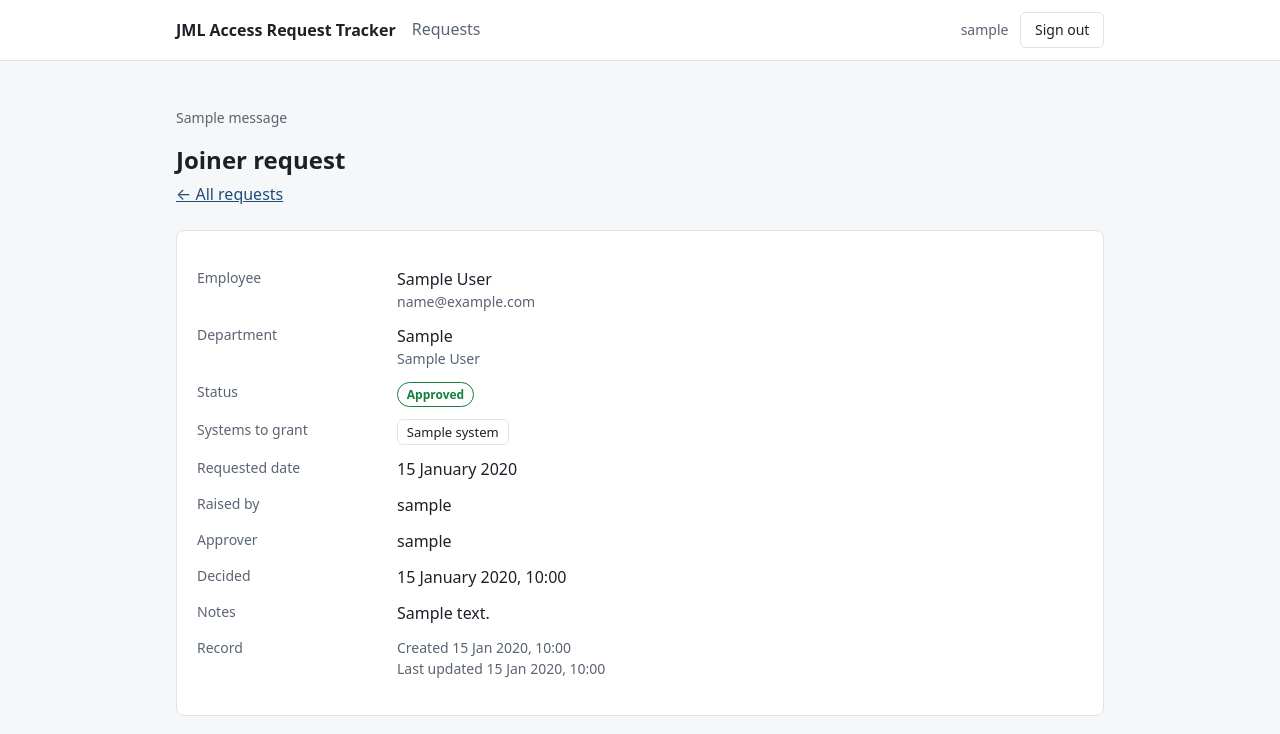
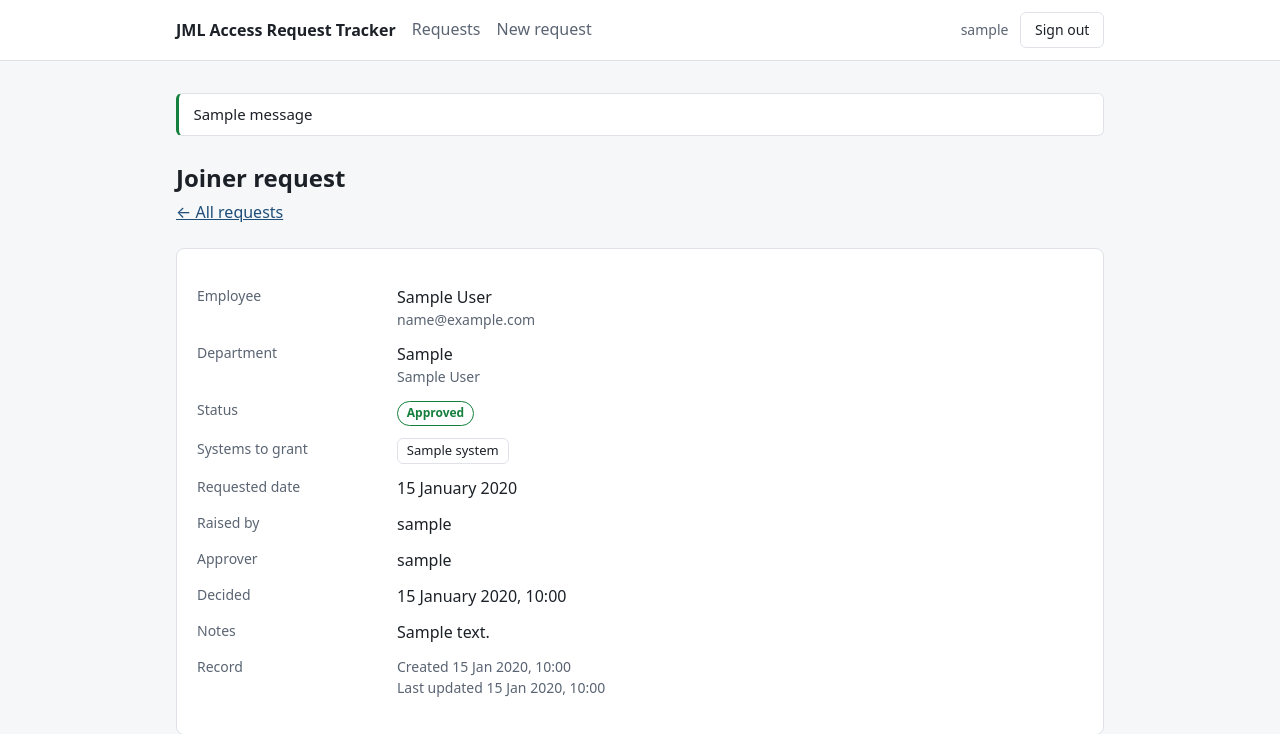
Before and after one commit to protectIDmarc/jmltracker, a Django app: page /requests/1/ in a window 1280 px wide. Shown: the top 734 px of the page. Run offline with Django 5.2, Linux system fonts and the light colour scheme; a user stored in the database is signed in; tables that the repository leaves empty hold one stand-in row (values such as "Sample post"); one stand-in notice (Sample message) is shown.

Commit message:
Add create, edit, submit and withdraw paths
Provide the write paths through a ModelForm: create a request as a
draft, edit it, submit it for approval, and withdraw it.

Two conditions gate every write: you raised the request, and it has not
been decided. Both are checked in the view layer on each write path
rather than inferred from whether a button was rendered, because hiding
a control is not access control. Attempting to change someone else's
request, or a decided one, is a 403.

requested_by is taken from the session rather than the submitted data,
so it cannot be forged. status and decided_at are not form fields at
all: status moves only through defined actions, never because someone
typed a value.

Withdrawing sets the status to cancelled and keeps the row. The record
is the audit evidence, and evidence that disappears when someone changes
their mind is not evidence. The state-changing actions are POST-only
behind a confirmation step, so no status can change by following a link.

Retired systems cannot be chosen for a new request, but a request that
already references one keeps it offered when edited. Excluding it would
silently drop the system on the next save, rewriting history to match
today's catalogue.

Seed data now nominates an approver as soon as a request leaves draft.
approver records who was asked to decide, not only who did decide;
decided_at is what a decision stamps. A pending request with no approver
would be invisible to the person who has to act on it.

```diff
--- a/static/css/app.css
+++ b/static/css/app.css
@@ -255,4 +255,117 @@ td a { font-weight: 500; }
     color: var(--text);
 }
 
-.errorlist { color: var(--status-rejected); font-size: 0.875rem; padding-left: 1rem; }
+.errorlist { color: var(--status-rejected); font-size: 0.875rem; padding-left: 1rem; margin: 0.35rem 0 0; }
+
+/* --- Page heading with an action --- */
+
+.page-head {
+    display: flex;
+    flex-wrap: wrap;
+    align-items: flex-start;
+    gap: 1rem;
+}
+
+.page-head > div { margin-right: auto; }
+
+/* --- Messages --- */
+
+.messages { list-style: none; margin: 0 0 1.5rem; padding: 0; }
+
+.message {
+    padding: 0.6rem 0.9rem;
+    border: 1px solid var(--border);
+    border-left-width: 3px;
+    border-radius: 0.375rem;
+    background: var(--surface);
+    margin-bottom: 0.5rem;
+    font-size: 0.9375rem;
+}
+
+.message.success { border-left-color: var(--status-approved); }
+.message.error { border-left-color: var(--status-rejected); }
+.message.warning { border-left-color: var(--status-pending); }
+.message.info { border-left-color: var(--status-completed); }
+
+/* --- Forms --- */
+
+.form-card { padding: 1.25rem; }
+
+.field { margin-bottom: 1.15rem; }
+
+.field > label {
+    display: block;
+    font-weight: 600;
+    font-size: 0.875rem;
+    margin-bottom: 0.3rem;
+}
+
+.field .required { color: var(--status-rejected); }
+
+.field .help { margin: 0.3rem 0 0; font-size: 0.8125rem; }
+
+.field input[type="text"],
+.field input[type="date"],
+.field input[type="number"],
+.field select,
+.field textarea {
+    width: 100%;
+    font: inherit;
+    padding: 0.45rem 0.6rem;
+    border: 1px solid var(--border);
+    border-radius: 0.375rem;
+    background: var(--bg);
+    color: var(--text);
+}
+
+.field textarea { resize: vertical; }
+
+/* Checkbox list for the systems multi-select. */
+.field ul {
+    list-style: none;
+    margin: 0;
+    padding: 0.5rem 0.75rem;
+    border: 1px solid var(--border);
+    border-radius: 0.375rem;
+    background: var(--bg);
+    max-height: 15rem;
+    overflow-y: auto;
+    columns: 2;
+    column-gap: 1.5rem;
+}
+
+.field ul li { break-inside: avoid; }
+
+.field ul label {
+    font-weight: normal;
+    font-size: 0.9375rem;
+    display: flex;
+    align-items: center;
+    gap: 0.4rem;
+    padding: 0.15rem 0;
+}
+
+@media (max-width: 34rem) {
+    .field ul { columns: 1; }
+}
+
+.form-actions {
+    display: flex;
+    flex-wrap: wrap;
+    gap: 0.6rem;
+    align-items: center;
+}
+
+.actions-bar { margin-bottom: 1.25rem; }
+
+button.destructive, .button.destructive {
+    color: var(--status-rejected);
+    border-color: var(--status-rejected);
+}
+
+button.destructive:hover, .button.destructive:hover {
+    background: var(--status-rejected);
+    color: var(--surface);
+}
+
+.confirm-summary { padding: 1rem 0; }
--- a/templates/base.html
+++ b/templates/base.html
@@ -15,6 +15,8 @@
           {# Only routes that exist are linked. The dashboard arrives at M6. #}
           <a href="{% url 'request_list' %}"
              class="{% if request.resolver_match.url_name == 'request_list' %}active{% endif %}">Requests</a>
+          <a href="{% url 'request_create' %}"
+             class="{% if request.resolver_match.url_name == 'request_create' %}active{% endif %}">New request</a>
         </nav>
         <div class="session">
           <span>{{ user.get_username }}</span>
@@ -30,9 +32,11 @@
 
   <main class="container">
     {% if messages %}
-      {% for message in messages %}
-        <p class="muted">{{ message }}</p>
-      {% endfor %}
+      <ul class="messages">
+        {% for message in messages %}
+          <li class="message {{ message.tags }}">{{ message }}</li>
+        {% endfor %}
+      </ul>
     {% endif %}
     {% block content %}{% endblock %}
   </main>
--- a/templates/tracker/request_detail.html
+++ b/templates/tracker/request_detail.html
@@ -7,6 +7,18 @@
   <p class="subtitle">
     <a href="{% url 'request_list' %}">&larr; All requests</a>
   </p>
+
+  {% if may_modify %}
+    {# Shown only to the author, and only before a decision. The views enforce
+       the same rule - hiding a button is not access control. #}
+    <div class="form-actions actions-bar">
+      <a class="button" href="{% url 'request_edit' access_request.pk %}">Edit</a>
+      {% if access_request.status == 'draft' %}
+        <a class="button primary" href="{% url 'request_submit' access_request.pk %}">Submit for approval</a>
+      {% endif %}
+      <a class="button destructive" href="{% url 'request_withdraw' access_request.pk %}">Withdraw</a>
+    </div>
+  {% endif %}
 
   <div class="card">
     <dl class="detail-grid">
--- a/tracker/urls.py
+++ b/tracker/urls.py
@@ -7,5 +7,9 @@ urlpatterns = [
     # dashboard at M6, so no URL below has to move.
     path("", views.home, name="home"),
     path("requests/", views.request_list, name="request_list"),
+    path("requests/new/", views.request_create, name="request_create"),
     path("requests/<int:pk>/", views.request_detail, name="request_detail"),
+    path("requests/<int:pk>/edit/", views.request_edit, name="request_edit"),
+    path("requests/<int:pk>/submit/", views.request_submit, name="request_submit"),
+    path("requests/<int:pk>/withdraw/", views.request_withdraw, name="request_withdraw"),
 ]
--- a/tracker/views.py
+++ b/tracker/views.py
@@ -1,11 +1,46 @@
+from django.contrib import messages
 from django.contrib.auth.decorators import login_required
+from django.core.exceptions import PermissionDenied
 from django.core.paginator import EmptyPage, PageNotAnInteger, Paginator
 from django.shortcuts import get_object_or_404, redirect, render
 
+from .forms import AccessRequestForm
 from .models import AccessRequest
 
 # How many requests appear on one page of the list.
 PAGE_SIZE = 10
+
+# A request can still be changed by its author while it is a draft or is
+# waiting for a decision. Once decided or cancelled it is history, and history
+# is not edited.
+EDITABLE_STATUSES = {AccessRequest.Status.DRAFT, AccessRequest.Status.PENDING}
+
+
+def _may_modify(user, access_request):
+    """Own drafts and pending only.
+
+    Two conditions, both required: you raised it, and it has not been decided.
+    Checked in the view layer on every write path rather than trusted from the
+    template, because hiding a button is not access control.
+    """
+    return (
+        access_request.requested_by_id == user.pk
+        and access_request.status in EDITABLE_STATUSES
+    )
+
+
+def _get_modifiable(user, pk):
+    """Fetch a request the user is allowed to change, or refuse.
+
+    Not-yours is a 403. Already-decided is also a 403 rather than a 404: the
+    record exists and the user may read it, they simply cannot change it.
+    """
+    access_request = get_object_or_404(AccessRequest, pk=pk)
+    if not _may_modify(user, access_request):
+        raise PermissionDenied(
+            "You can only change your own requests, and only before a decision."
+        )
+    return access_request
 
 
 @login_required
@@ -63,5 +98,117 @@ def request_detail(request, pk):
     return render(
         request,
         "tracker/request_detail.html",
-        {"access_request": access_request},
+        {
+            "access_request": access_request,
+            "may_modify": _may_modify(request.user, access_request),
+        },
     )
+
+
+@login_required
+def request_create(request):
+    """Create a request through the plain ModelForm path.
+
+    Saves as a draft. The wizard is the route that commits straight to
+    pending; this path exists so a request can be captured and finished later.
+    """
+    if request.method == "POST":
+        form = AccessRequestForm(request.POST, user=request.user)
+        if form.is_valid():
+            access_request = form.save(commit=False)
+            # Taken from the session, never from the submitted data.
+            access_request.requested_by = request.user
+            access_request.status = AccessRequest.Status.DRAFT
+            access_request.save()
+            form.save_m2m()
+            messages.success(request, "Draft request created.")
+            return redirect("request_detail", pk=access_request.pk)
+    else:
+        form = AccessRequestForm(user=request.user)
+
+    return render(request, "tracker/request_form.html", {
+        "form": form,
+        "heading": "New access request",
+        "submit_label": "Save draft",
+    })
+
+
+@login_required
+def request_edit(request, pk):
+    """Edit an existing request — own drafts and pending only."""
+    access_request = _get_modifiable(request.user, pk)
+
+    if request.method == "POST":
+        form = AccessRequestForm(
+            request.POST, instance=access_request, user=request.user
+        )
+        if form.is_valid():
+            form.save()
+            messages.success(request, "Request updated.")
+            return redirect("request_detail", pk=access_request.pk)
+    else:
+        form = AccessRequestForm(instance=access_request, user=request.user)
+
+    return render(request, "tracker/request_form.html", {
+        "form": form,
+        "access_request": access_request,
+        "heading": "Edit request",
+        "submit_label": "Save changes",
+    })
+
+
+@login_required
+def request_submit(request, pk):
+    """Move a draft to pending, putting it in front of the approver."""
+    access_request = _get_modifiable(request.user, pk)
+
+    if access_request.status != AccessRequest.Status.DRAFT:
+        messages.info(request, "That request has already been submitted.")
+        return redirect("request_detail", pk=pk)
+
+    if request.method == "POST":
+        if access_request.approver is None:
+            messages.error(
+                request, "Nominate an approver before submitting the request."
+            )
+            return redirect("request_edit", pk=pk)
+        access_request.status = AccessRequest.Status.PENDING
+        access_request.save(update_fields=["status", "updated_at"])
+        messages.success(request, "Request submitted for approval.")
+        return redirect("request_detail", pk=pk)
+
+    return render(request, "tracker/request_confirm.html", {
+        "access_request": access_request,
+        "heading": "Submit for approval?",
+        "body": "The approver will be able to decide it. You can still "
+                "withdraw it afterwards.",
+        "submit_label": "Submit",
+        "action_url": "request_submit",
+    })
+
+
+@login_required
+def request_withdraw(request, pk):
+    """Withdraw a request.
+
+    A status change to cancelled, never a row delete: the record is the audit
+    evidence, and evidence that disappears when someone changes their mind is
+    not evidence.
+    """
+    access_request = _get_modifiable(request.user, pk)
+
+    if request.method == "POST":
+        access_request.status = AccessRequest.Status.CANCELLED
+        access_request.save(update_fields=["status", "updated_at"])
+        messages.success(request, "Request withdrawn.")
+        return redirect("request_detail", pk=pk)
+
+    return render(request, "tracker/request_confirm.html", {
+        "access_request": access_request,
+        "heading": "Withdraw this request?",
+        "body": "The request is marked cancelled and kept on record. Nothing "
+                "is deleted, and this cannot be undone from here.",
+        "submit_label": "Withdraw request",
+        "action_url": "request_withdraw",
+        "destructive": True,
+    })
```
Also changed, not shown: templates/tracker/request_confirm.html (added, +43 -0 lines), templates/tracker/request_form.html (added, +53 -0 lines), templates/tracker/request_list.html (+9 -4 lines), tracker/forms.py (added, +68 -0 lines), tracker/management/commands/seed_data.py (+10 -2 lines), README.md.
